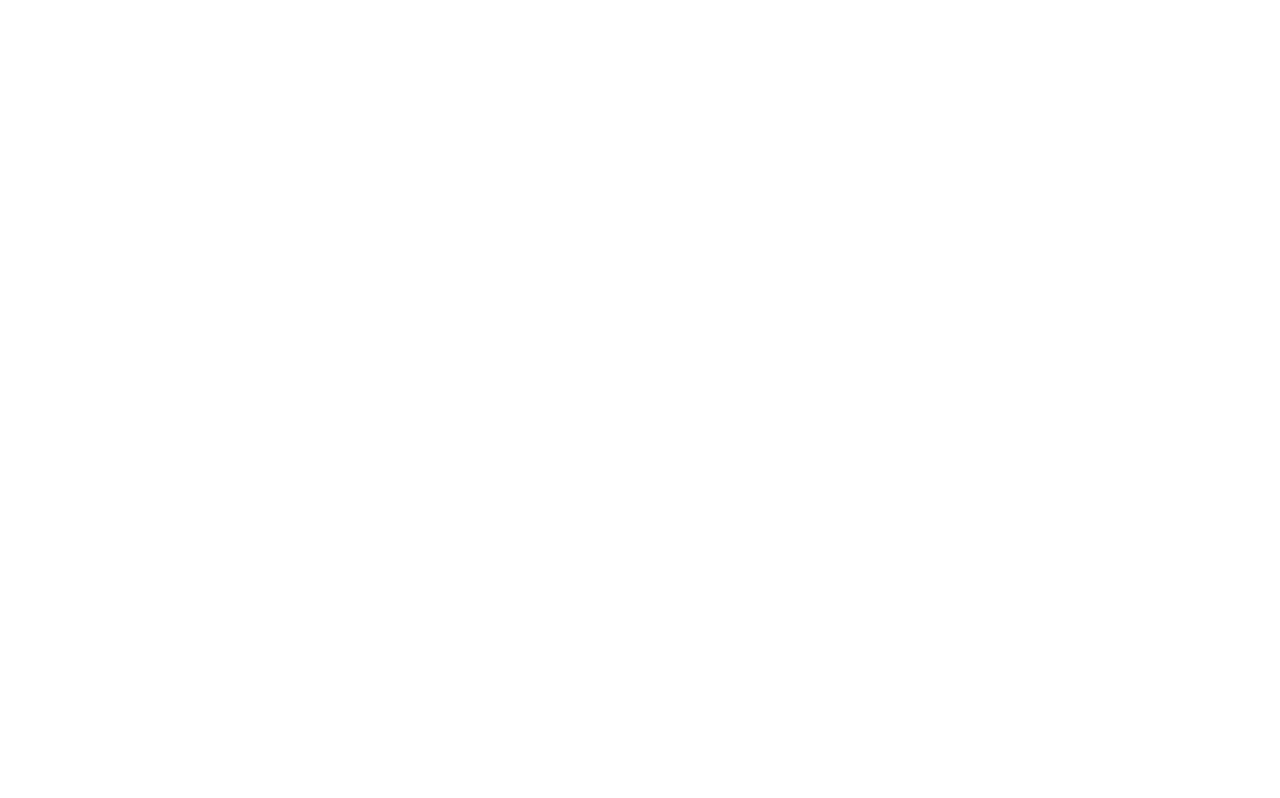
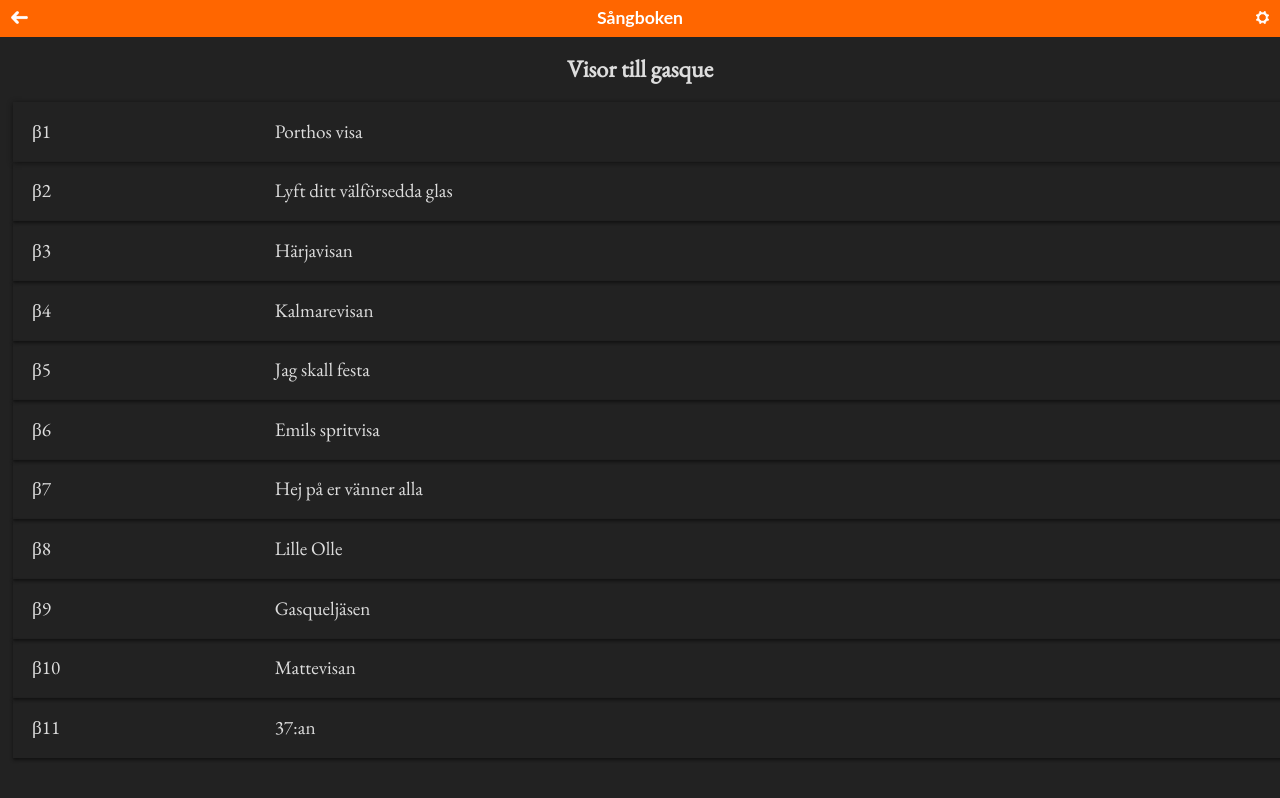
Before and after one commit to Fysiksektionen/sangbok-html, a Vue app: page /#/chapter/1 in a window 1280 px wide. Before the commit this address had no page. Built offline with nearby package versions, Linux system fonts and the light colour scheme.

Commit message:
Implemented a basic song view.

```diff
--- a/public/index.html
+++ b/public/index.html
@@ -3,12 +3,12 @@
   <head>
     <meta charset="utf-8">
     <meta http-equiv="X-UA-Compatible" content="IE=edge">
-    <meta name="viewport" content="width=device-width,initial-scale=1.0">
+    <meta name="viewport" content="initial-scale=1, maximum-scale=1, user-scalable=no, width=device-width">
     <link href="https://fonts.googleapis.com/css?family=EB+Garamond" rel="stylesheet">
     <link rel="icon" href="<%= BASE_URL %>favicon.ico">
     <title><%= htmlWebpackPlugin.options.title %></title>
   </head>
-  <body>
+  <body class="night">
     <noscript>
       <strong>We're sorry but <%= htmlWebpackPlugin.options.title %> doesn't work properly without JavaScript enabled. Please enable it to continue.</strong>
     </noscript>
--- a/src/App.vue
+++ b/src/App.vue
@@ -1,7 +1,5 @@
 <template>
-  <div v-bind:class="{'night': $store.state.settings.night}">
     <router-view/>
-  </div>
 </template>
 
 <style lang="scss">
@@ -12,7 +10,9 @@ body {
     transition: 0.1s background-color ease-in-out;
 }
 
-body.night, #app > div.night {
+body.night {
+  /* TODO: Since <body> is outside of Vue's scope, the night class is set through an ugly fix in the @/store/index.ts file.
+   This can probably be made more elegantly. */
     background-color: #222;
 }
 
@@ -80,14 +80,11 @@ body.night, #app > div.night {
     padding-right: 0.5em;
 }
 
-.chaptertitle {
-    text-align: center;
-    color: #333;
-    margin: 0.75em 24px 0.75em;
-    padding: 0;
-}
-
-.night .chaptertitle {
-    color: #ddd;
+table {
+  font-family: 'EB Garamond', serif;
+  width: 98%;
+  margin-left: 1%;
+  margin-right: 1%;
+  border-spacing: 0;
 }
 </style>
--- a/src/components/Dropdown.vue
+++ b/src/components/Dropdown.vue
@@ -1,7 +1,7 @@
 <!-- TODO: Perhaps make components for these. They are somewhat redundant... -->
 
 <template>
-  <form class="settings">
+  <div class="settings">
     <div @click="$store.commit('toggleSetting','translate')">
         Latinska kapitelnamn <div class="toggle" v-bind:class="{'active': $store.state.settings.translate}"></div>
     </div>
@@ -17,7 +17,7 @@
     <!--div class="copy" ng-if="stage == stages.lyrics" ng-click="copyToClipboard(chapters[current.chapterindex].songs[current.songindex])">
         Kopiera sångtext
     </div-->
-  </form>
+  </div>
 </template>
 
 <style scoped lang="css">
@@ -34,4 +34,8 @@
 .toggle.active {
   background-color: #f60;
 }
+
+.settings > div {
+  padding: 0.8em 0;
+}
 </style>
--- a/src/components/Navbar.vue
+++ b/src/components/Navbar.vue
@@ -2,15 +2,15 @@
 
 <template>
   <div class="navbar">
-    <div style="float: left;">
-      <button><img src="../assets/back.png" alt="back" /></button>
+    <div style="float: left;" v-if="parent" @click="parent">
+      <button><img src="../assets/back.png" alt="Go back" /></button>
     </div>
     <div class="title">
         Sångboken
     </div>
     <div style="float: right;">
-      <button @click="showSettings=true" v-if="!showSettings"><img src="../assets/settings.png" alt="settings" /></button>
-      <button @click="showSettings=false" v-if="showSettings"><img src="../assets/x.png" alt="close" /></button>
+      <button @click="showSettings=true" v-if="!showSettings"><img src="../assets/settings.png" alt="Show settings" /></button>
+      <button @click="showSettings=false" v-if="showSettings"><img src="../assets/x.png" alt="Close settings" /></button>
     </div>
   </div>
   <Dropdown v-if="showSettings"/>
@@ -22,6 +22,7 @@ import Dropdown from '@/components/Dropdown.vue'
 
 export default defineComponent({
   name: 'Navbar',
+  props: ["parent"],
   components: {
     Dropdown
   },
--- a/src/router/index.ts
+++ b/src/router/index.ts
@@ -1,21 +1,31 @@
 import { createRouter, createWebHashHistory, RouteRecordRaw } from 'vue-router'
 import Chapters from '../views/Chapters.vue'
+import Chapter from '../views/Chapter.vue'
+import Song from '../views/Song.vue'
 
 const routes: Array<RouteRecordRaw> = [
   {
     path: '/',
     name: 'Home',
     component: Chapters
+  },
+  {
+    path: '/chapter/:id',
+    name: 'Chapter',
+    component: Chapter
+  },
+  {
+    path: '/chapter/:chapterId/song/:songId',
+    name: 'Song',
+    component: Song
   }
-  // {
-  //   path: '/about',
-  //   name: 'About',
-  //   // route level code-splitting
-  //   // this generates a separate chunk (about.[hash].js) for this route
-  //   // which is lazy-loaded when the route is visited.
-  //   component: () => import(/* webpackChunkName: "about" */ '../views/About.vue')
-  // }
 ]
+
+
+// for route level code-splitting
+// that generates a separate chunk (about.[hash].js) for this route
+// which is lazy-loaded when the route is visited, use the below code in the routes constant above.
+// component: () => import('../views/Chapter.vue')
 
 const router = createRouter({
   history: createWebHashHistory(),
--- a/src/store/index.ts
+++ b/src/store/index.ts
@@ -13,7 +13,10 @@ export default createStore({
     lyrics: lyrics
   },
   mutations: {
-    toggleSetting (state, key: 'translate' | 'night' | 'larger' | 'generator') { state.settings[key] = !(state.settings[key]) }
+    toggleSetting (state, key: 'translate' | 'night' | 'larger' | 'generator') {
+      state.settings[key] = !(state.settings[key])
+      document.body.className = (state.settings.night === true) ? 'night' : ''
+    }
   },
   actions: {
   },
--- /dev/null
+++ b/src/views/Chapter.vue
@@ -0,0 +1,45 @@
+<!-- View to list all songs in a chapter. -->
+
+<template>
+  <Navbar :parent="() => $router.push('/')"/>
+  <h2>{{$store.state.lyrics.chapters[$route.params.id].chapter}}</h2>
+  <table class="songbook">
+      <tr v-for="(song, idx) in $store.state.lyrics.chapters[$route.params.id].songs"
+          @click="$router.push('/chapter/'+$route.params.id+'/song/'+idx)"
+          v-bind:key="idx">
+          <td class="index">
+            {{ $store.state.lyrics.indexes[$route.params.id][idx]}}
+          </td>
+          <td class="name">
+              {{ song.title }}
+          </td>
+      </tr>
+  </table>
+</template>
+
+<script lang="ts">
+import { defineComponent } from 'vue'
+import Navbar from '@/components/Navbar.vue' // @ is an alias to /src
+
+export default defineComponent({
+  name: 'ChapterView',
+  components: {
+    Navbar
+  }
+})
+</script>
+
+<style scoped lang="css">
+h2 {
+    font-family: 'EB Garamond', serif;
+    text-align: center;
+    color: #333;
+    margin: 0.75em 24px;
+    padding: 0;
+    padding-top: 0.75em;
+}
+
+.night h2 {
+    color: #ddd;
+}
+</style>
--- a/src/views/Chapters.vue
+++ b/src/views/Chapters.vue
@@ -1,8 +1,12 @@
+<!-- Main chapter list view-->
+
 <template>
   <Navbar/>
   <SearchBox/>
   <table class="songbook">
-      <tr v-for="chapter in $store.state.lyrics.chapters" v-bind:key="chapter.prefix">
+      <tr v-for="(chapter, idx) in $store.state.lyrics.chapters"
+          @click="$router.push('/chapter/'+idx)"
+          v-bind:key="idx">
           <td class="index">
               {{$store.state.settings.translate ? greek2latin(chapter.prefix) : chapter.prefix}}
           </td>
@@ -49,13 +53,3 @@ export default defineComponent({
   }
 })
 </script>
-
-<style scoped lang="css">
-table {
-  font-family: 'EB Garamond', serif;
-  width: 98%;
-  margin-left: 1%;
-  margin-right: 1%;
-  border-spacing: 0;
-}
-</style>
--- /dev/null
+++ b/src/views/Song.vue
@@ -0,0 +1,75 @@
+<!-- View to list all songs in a chapter. -->
+
+<template>
+  <Navbar :parent="() => $router.push('/chapter/'+$route.params.chapterId)"/>
+    <div class="lyrics"
+    v-for="(song, i) in [$store.state.lyrics.chapters[$route.params.chapterId].songs[$route.params.songId]]"
+    v-bind:key="i">
+      <h2>{{song.title}}</h2>
+      <div v-if="song.melody" class="melody" v-html="toHTML(song.melody)"></div>
+      <div class="textcontainer" v-html="toHTML(song.text)"></div>
+      <div v-if="song.author" class="author" v-html="toHTML(song.author)"></div>
+    </div>
+</template>
+
+<script lang="ts">
+import { defineComponent } from 'vue'
+import Navbar from '@/components/Navbar.vue' // @ is an alias to /src
+
+export default defineComponent({
+  name: 'ChapterView',
+  components: {
+    Navbar
+  },
+  methods: {
+    toHTML (text: string):string {
+      return text.replace(/</gm, "&lt;").replace(/>/gm, "&gt;").replace(/\n/igm, '<br />')
+    }
+  }
+})
+</script>
+
+<style scoped lang="css">
+.lyrics {
+  font-family: 'EB Garamond', serif;
+}
+
+div.lyrics {
+  margin-left: 1%;
+  margin-right: 1%;
+}
+
+h2 {
+    text-align: center;
+    color: #333;
+    margin: 0.75em 24px;
+    padding: 0;
+    padding-top: 0.75em;
+}
+
+.night .lyrics, .night h2 {
+    color: #ddd;
+}
+
+.lyrics .melody {
+    text-align: center;
+    font-style: italic;
+    margin-bottom: 12px;
+    padding-left: 24px;
+    padding-right: 24px;
+}
+.textcontainer {
+    text-align: left;
+    display: inline-block;
+    padding: 0 24px 12px;
+    font-size: 1.05em;
+    line-height: 1.25em;
+}
+
+.author {
+    text-align: right;
+    font-style: italic;
+    padding-right: 24px;
+    padding-left: 24px;
+}
+</style>
```
Also changed, not shown: 1 other file (tests, documents, lock files or other folders).
